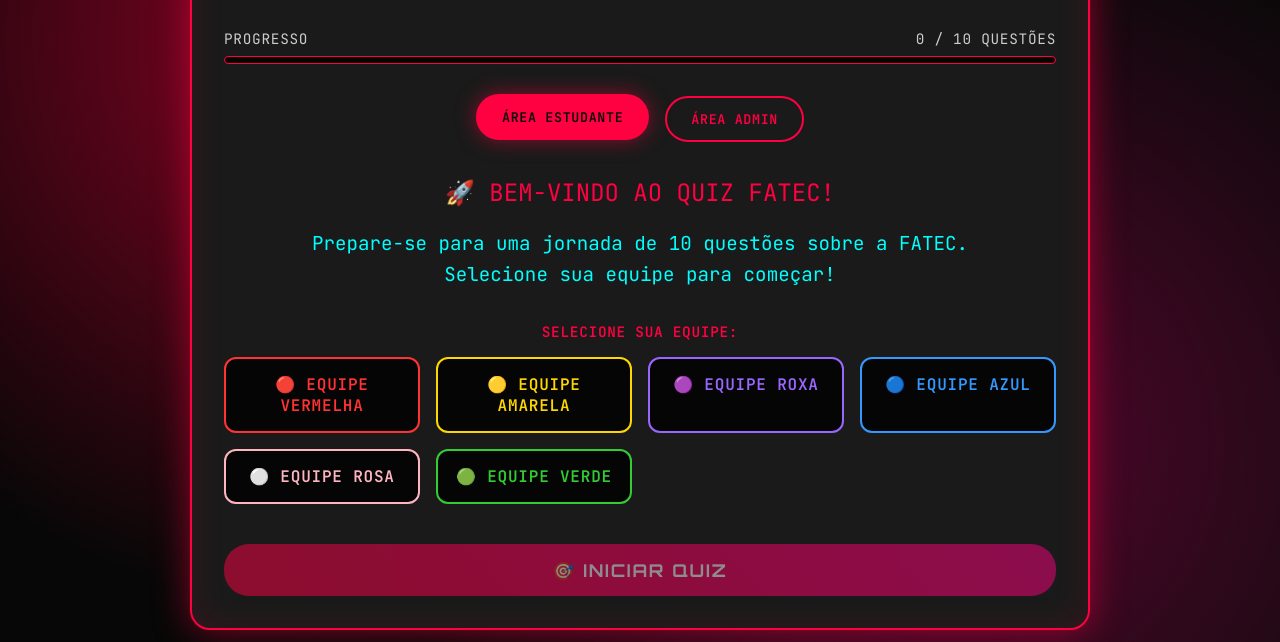
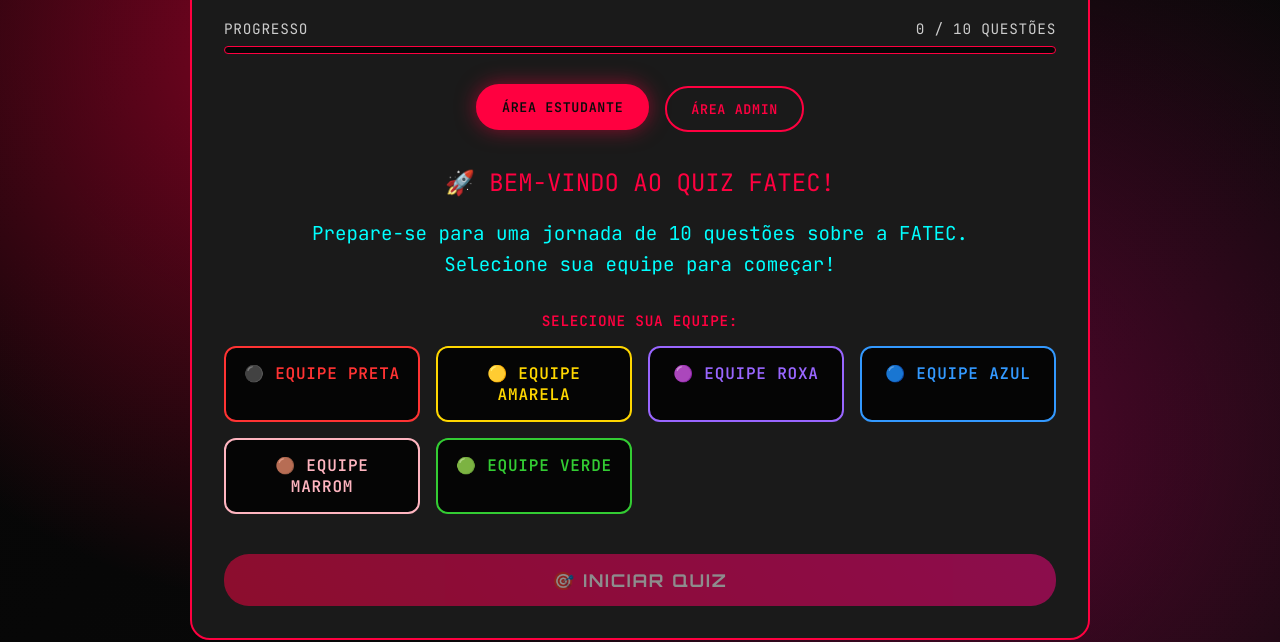
Before and after one commit to ana-manea/quiz-fatec, a website: page public/index.html in a window 1280 px wide. Shown: the part 158-800 px from the top of the page. Drawn offline with nearby package versions, Linux system fonts and the light colour scheme.

Commit message:
Update index.html

```diff
--- a/public/index.html
+++ b/public/index.html
@@ -59,10 +59,10 @@
 
         @keyframes containerGlow {
             from {
-                box-shadow: 0 0 30px var(--neon-red-glow), inset 0 0 30px rgba(255, 0, 64, 0.1);
+                box-shadow: 0 0 30px var(--neon--glow), inset 0 0 30px rgba(255, 0, 64, 0.1);
             }
             to {
-                box-shadow: 0 0 50px var(--neon-red-glow), inset 0 0 50px rgba(255, 0, 64, 0.15);
+                box-shadow: 0 0 50px var(--neon--glow), inset 0 0 50px rgba(255, 0, 64, 0.15);
             }
         }
 
@@ -749,11 +749,11 @@
                 <div class="form-group">
                     <label for="team">SELECIONE SUA EQUIPE:</label>
                     <div class="team-grid">
-                        <div class="team-option team-red" data-team="Equipe Vermelha" data-id="team-red">🔴 EQUIPE VERMELHA</div>
+                        <div class="team-option team-red" data-team="Equipe Preta" data-id="team-red">⚫ EQUIPE PRETA</div>
                         <div class="team-option team-yellow" data-team="Equipe Amarela" data-id="team-yellow">🟡 EQUIPE AMARELA</div>
                         <div class="team-option team-purple" data-team="Equipe Roxa" data-id="team-purple">🟣 EQUIPE ROXA</div>
                         <div class="team-option team-blue" data-team="Equipe Azul" data-id="team-blue">🔵 EQUIPE AZUL</div>
-                        <div class="team-option team-brown" data-team="Equipe Rosa" data-id="team-brown">⚪ EQUIPE ROSA</div>
+                        <div class="team-option team-brown" data-team="Equipe Marrom" data-id="team-brown">🟤 EQUIPE MARROM</div>
                         <div class="team-option team-green" data-team="Equipe Verde" data-id="team-green">🟢 EQUIPE VERDE</div>
                     </div>
                 </div>
@@ -794,7 +794,7 @@
                 </div>
 
                 <div class="team-badge" id="final-team-name">
-                    EQUIPE VERMELHA
+                    EQUIPE PRETA
                 </div>
 
                 <div class="completion-stats">
```
